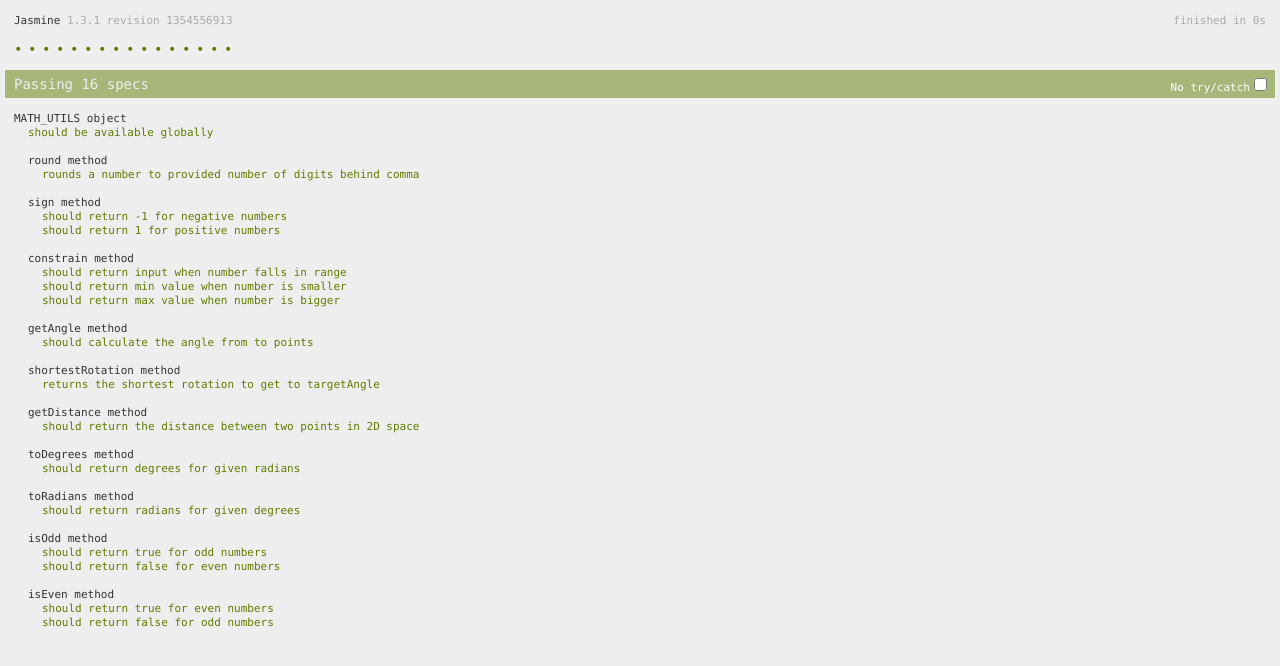
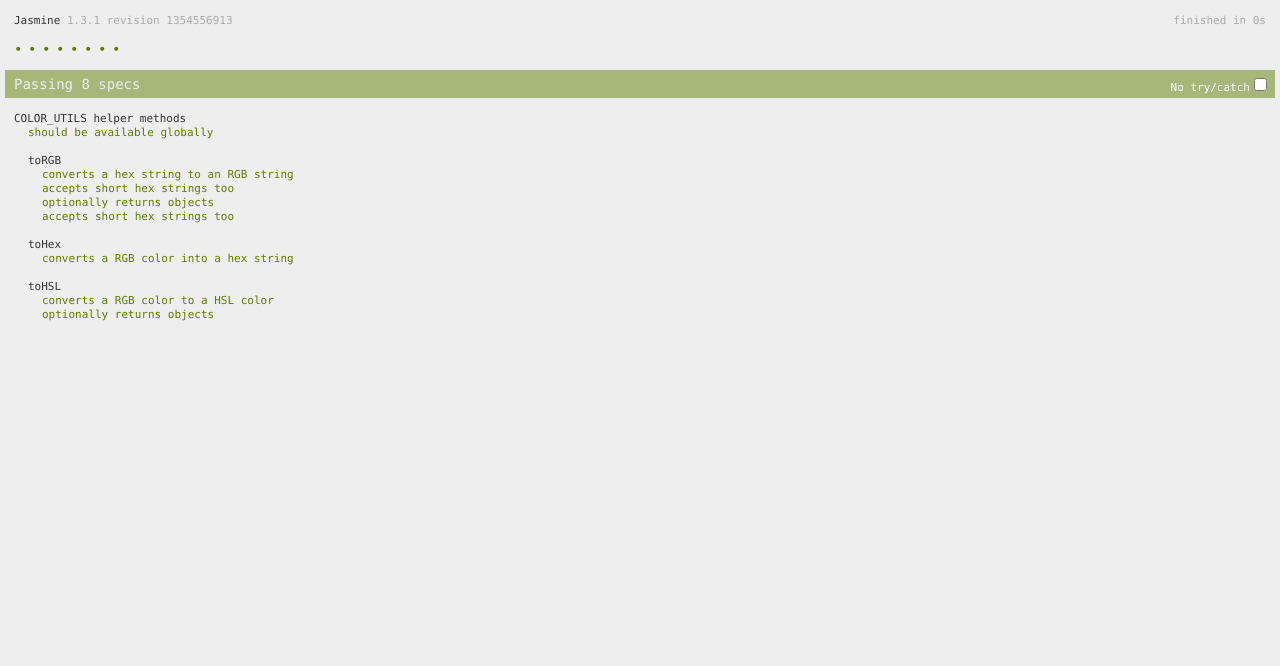
Before and after one commit to hendriklammers/canvas-tools, a plain HTML site: page test/SpecRunner.html in a window 1280 px wide. Drawn offline with Linux system fonts and the light colour scheme.

Commit message:
Added 3 most used color converters

```diff
--- /dev/null
+++ b/src/color-utils.js
@@ -0,0 +1,109 @@
+/**
+ * Various helper methods for working with colors
+ */
+window.COLOR_UTILS = (function() {
+    'use strict';
+
+    var utils = {
+        /**
+         * Convert a hex color (#aabbcc, #abc) into rgb object
+         *
+         * @param {string} color hex color value short or long
+         * @param {boolean} str String output, setting it to false will return an object
+         * @returns {object} color parsed into r, g, b properties
+         */
+        toRGB: function(color, str) {
+            var six = /^#([0-9a-f]{2})([0-9a-f]{2})([0-9a-f]{2})$/i,  // Match #aabbcc
+                three = /^#([0-9a-f])([0-9a-f])([0-9a-f])$/i,         // Match #abc
+                useString = typeof str === 'undefined' ? true : str,
+                parsed,
+                result;
+
+            if ((result = six.exec(color))) {
+                parsed = {
+                    r: parseInt(result[1], 16),
+                    g: parseInt(result[2], 16),
+                    b: parseInt(result[3], 16)
+                };
+            } else if ((result = three.exec(color))) {
+                parsed = {
+                    r: parseInt(result[1], 16) * 17,
+                    g: parseInt(result[2], 16) * 17,
+                    b: parseInt(result[3], 16) * 17
+                };
+            }
+
+            if (useString) {
+                return 'rgb(' + parsed.r + ', ' + parsed.g + ', ' + parsed.b + ')';
+            } else {
+                return parsed;
+            }
+        },
+
+        /**
+         * Convert a RGB color to a Hex string
+         *
+         * @param {number} r Red value 0-255
+         * @param {number} g Green value 0-255
+         * @param {number} b Blue value 0-255
+         * @returns {string} hex color '#aabbcc'
+         */
+        toHex: function(red, green, blue) {
+            return '#' + ((1 << 24) + (red << 16) + (green << 8) + blue).toString(16).slice(1);
+        },
+
+        /**
+         * Convert a RGB color into a HSL color
+         *
+         * @param {number} r Red value 0-255
+         * @param {number} g Green value 0-255
+         * @param {number} b Blue value 0-255
+         * @param {boolean} str String output, setting it to false will return an object
+         * @returns {string} HSL color 'hsl(360, 100%, 50%)'
+         */
+        toHSL: function(red, green, blue, str) {
+            var r = red / 255,
+                g = green / 255,
+                b = blue / 255,
+                max = Math.max(r, g, b),
+                min = Math.min(r, g, b),
+                delta = max - min,
+                useString = typeof str === 'undefined' ? true : str,
+                hue,
+                sat,
+                light = (max + min) / 2;
+
+            if (max === min) {
+                hue = sat = 0;
+            } else {
+                sat = light > 0.5 ? delta / (2 - max - min) : delta / (max + min);
+
+                switch(max) {
+                    case r:
+                        hue = (g - b) / delta + (g < b ? 6 : 0);
+                        break;
+                    case g:
+                        hue = (b - r) / delta + 2;
+                        break;
+                    case b:
+                        hue = (r - g) / delta + 4;
+                        break;
+                }
+
+                hue = hue / 6;
+            }
+
+            if (useString) {
+                return 'hsl(' + Math.round(hue * 360) + ', ' + Math.round(sat * 100) + '%, ' + Math.round(light * 100) + '%)';
+            } else {
+                return {
+                    h: Math.round(hue * 360),
+                    s: Math.round(sat * 100),
+                    l: Math.round(light * 100)
+                };
+            }
+        }
+    };
+
+    return utils;
+}());
--- a/test/SpecRunner.html
+++ b/test/SpecRunner.html
@@ -10,9 +10,11 @@
 
   <!-- include source files here... -->
   <script type="text/javascript" src="../src/math-utils.js"></script>
+  <script type="text/javascript" src="../src/color-utils.js"></script>
 
   <!-- include spec files here... -->
-  <script type="text/javascript" src="spec/mathutils_spec.js"></script>
+  <!--<script type="text/javascript" src="spec/mathutils_spec.js"></script>-->
+  <script type="text/javascript" src="spec/colorutils_spec.js"></script>
 
   <script type="text/javascript">
     (function() {
--- /dev/null
+++ b/test/spec/colorutils_spec.js
@@ -0,0 +1,53 @@
+describe('COLOR_UTILS helper methods', function() {
+    'use strict';
+
+    var cu = window.COLOR_UTILS;
+
+    it('should be available globally', function() {
+        expect(cu).toBeDefined();
+    });
+
+    describe('toRGB', function() {
+        it('converts a hex string to an RGB string', function() {
+            expect(cu.toRGB('#000000')).toEqual('rgb(0, 0, 0)');
+            expect(cu.toRGB('#FFFFFF')).toEqual('rgb(255, 255, 255)');
+            expect(cu.toRGB('#9f3ff1')).toEqual('rgb(159, 63, 241)');
+        });
+
+        it('accepts short hex strings too', function() {
+            expect(cu.toRGB('#F92')).toEqual('rgb(255, 153, 34)');
+        });
+
+        it('optionally returns objects', function() {
+            expect(cu.toRGB('#000000', false)).toEqual({r: 0, g: 0, b: 0});
+            expect(cu.toRGB('#FFFFFF', false)).toEqual({r: 255, g: 255, b: 255});
+            expect(cu.toRGB('#9f3ff1', false)).toEqual({r: 159, g: 63, b: 241});
+        });
+
+        it('accepts short hex strings too', function() {
+            expect(cu.toRGB('#F92', false)).toEqual({r: 255, g: 153, b: 34});
+        });
+    });
+
+    describe('toHex', function() {
+        it('converts a RGB color into a hex string', function() {
+            expect(cu.toHex(255, 255, 255)).toEqual('#ffffff');
+            expect(cu.toHex(0, 0, 0)).toEqual('#000000');
+            expect(cu.toHex(103, 232, 66)).toEqual('#67e842');
+        });
+    });
+
+    describe('toHSL', function() {
+        it('converts a RGB color to a HSL color', function() {
+            expect(cu.toHSL(255, 0, 0)).toEqual('hsl(0, 100%, 50%)');
+            expect(cu.toHSL(0, 0, 0)).toEqual('hsl(0, 0%, 0%)');
+            expect(cu.toHSL(65, 234, 208)).toEqual('hsl(171, 80%, 59%)');
+            expect(cu.toHSL(255, 128, 0)).toEqual('hsl(30, 100%, 50%)');
+        });
+
+        it('optionally returns objects', function() {
+            expect(cu.toHSL(0, 255, 0, false)).toEqual({h: 120, s: 100, l: 50});
+            expect(cu.toHSL(65, 234, 208, false)).toEqual({h: 171, s: 80, l: 59});
+        });
+    });
+});
```
